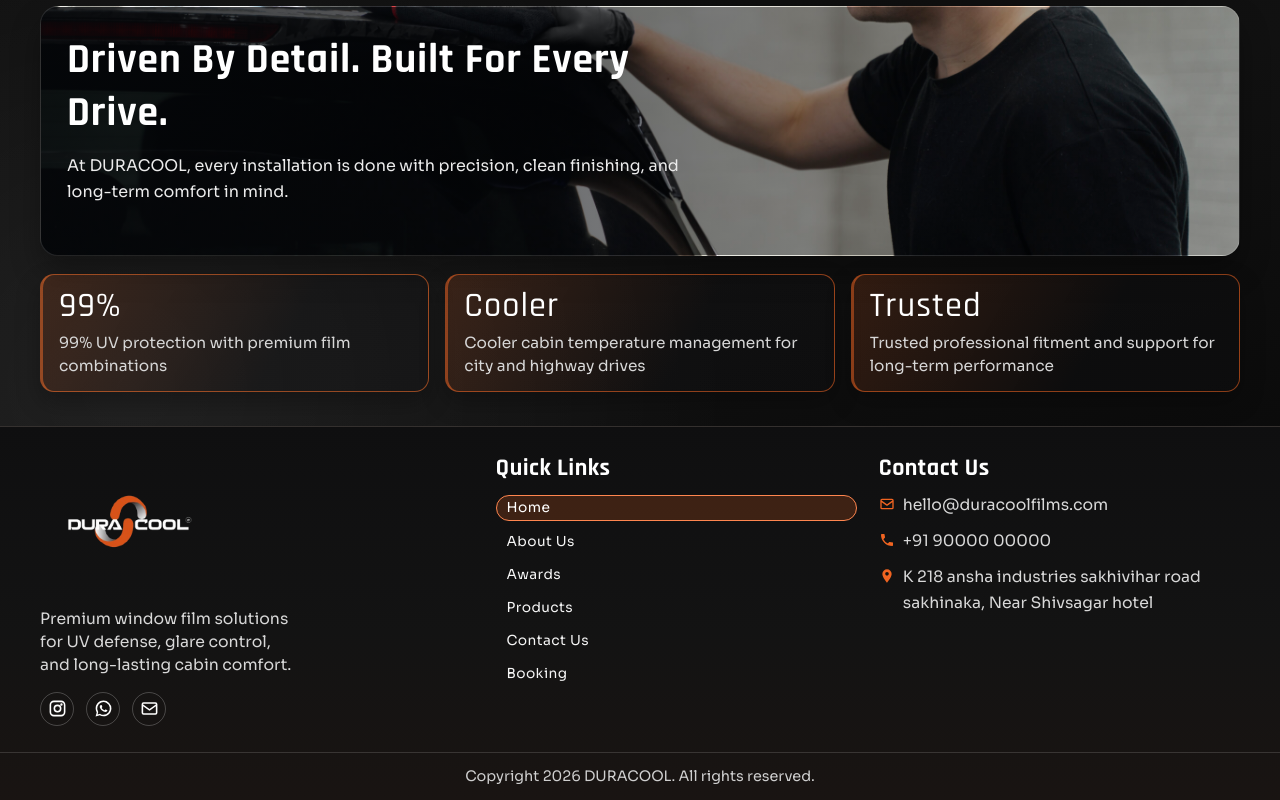
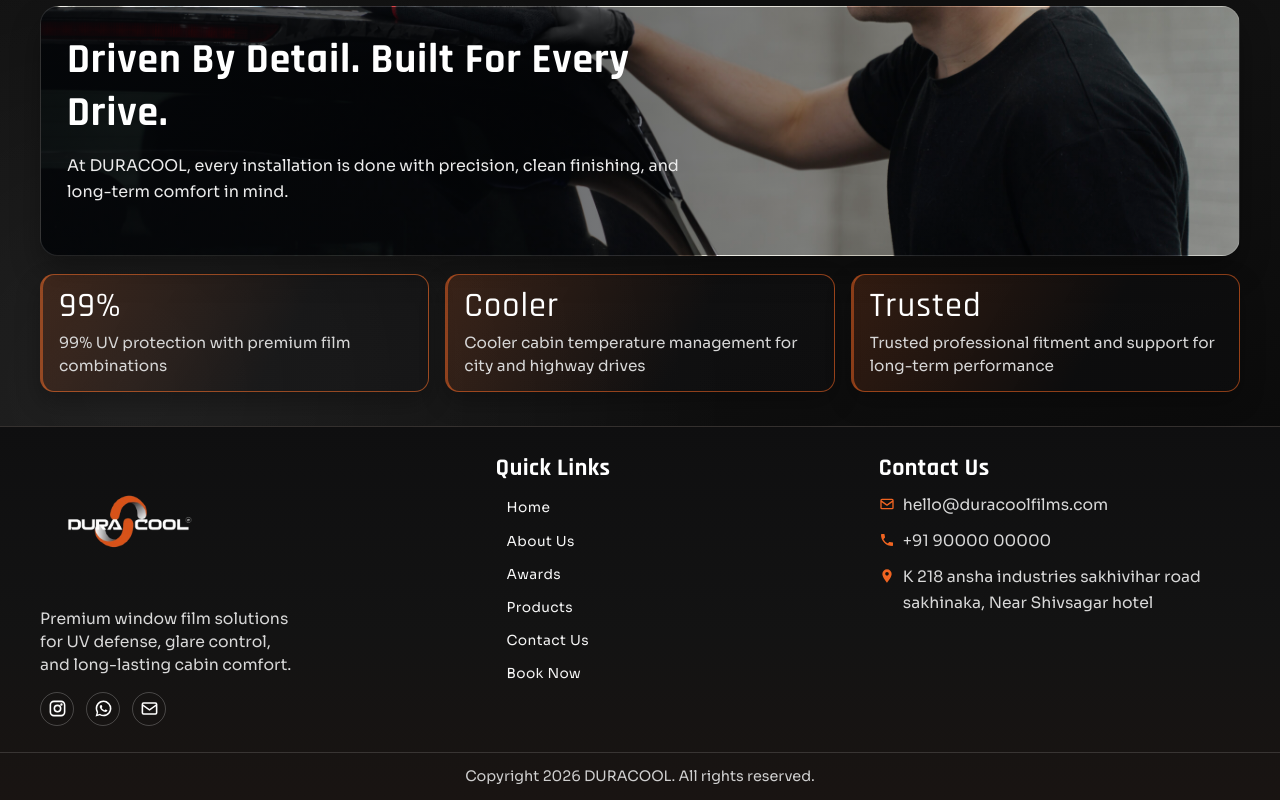
Before and after one commit to vinay-suryarao/duracool, a React (Vite) app: page / in a window 1280 px wide. Shown: the part 1267-2067 px from the top of the page. Built offline with nearby package versions, Linux system fonts and the light colour scheme; no server answers.

Commit message:
updated footer

```diff
--- a/src/components/Layout.tsx
+++ b/src/components/Layout.tsx
@@ -7,7 +7,7 @@
   { to: '/awards', label: 'Awards' },
   { to: '/products', label: 'Products' },
   { to: '/contact', label: 'Contact Us' },
-  { to: '/booking', label: 'Booking' },
+  { to: '/booking', label: 'Book Now' },
 ]
 
 function Layout() {
--- a/src/index.css
+++ b/src/index.css
@@ -242,8 +242,7 @@
   background: rgba(240, 100, 33, 0.14);
 }
 
-.site-nav a.active,
-.footer-links a.active {
+.site-nav a.active {
   border-color: var(--accent-soft);
   color: #fff;
   background: rgba(240, 100, 33, 0.2);
```
